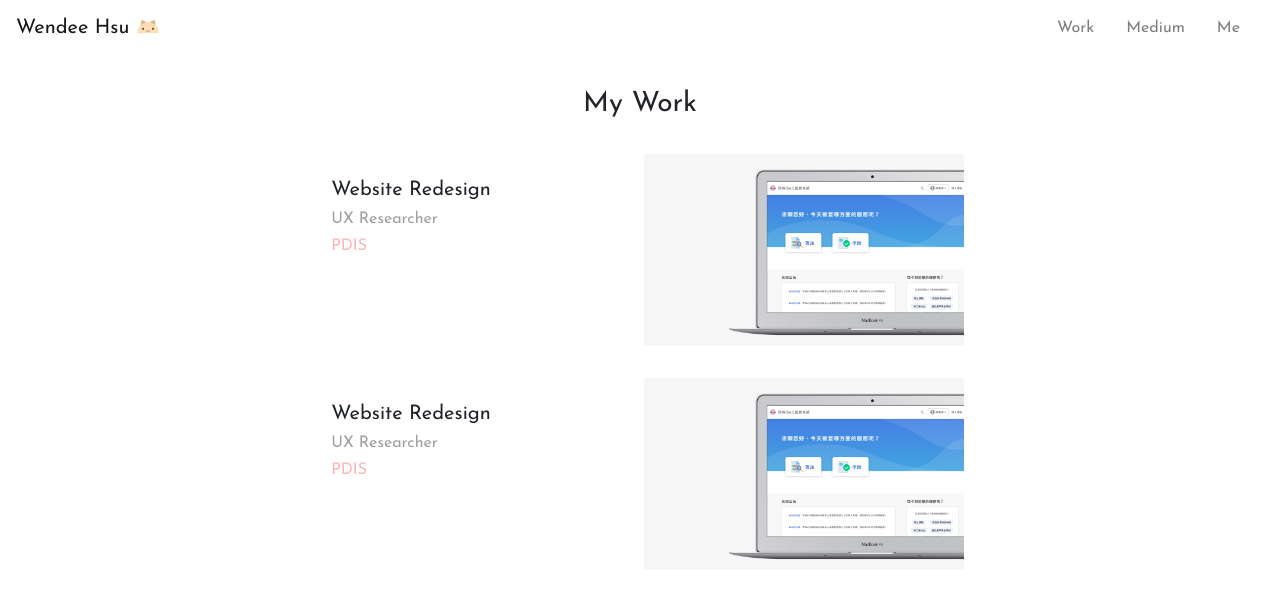
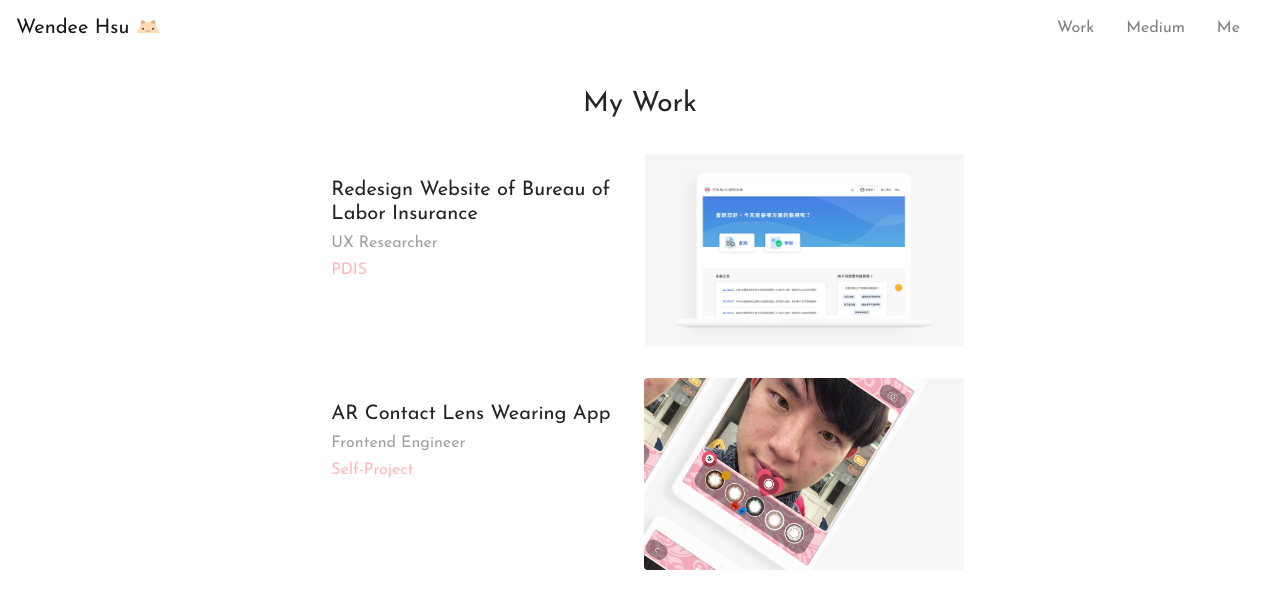
Before and after one commit to wendeehsu/wendeehsu.github.io, a React (Create React App) app: page / in a window 1280 px wide. Shown: the top 608 px of the page. Built offline with nearby package versions, Linux system fonts and the light colour scheme.

Commit message:
finish My Work Page

```diff
--- a/src/components/ProjectCard.js
+++ b/src/components/ProjectCard.js
@@ -1,22 +1,23 @@
-import React from 'react';
+import React, { Component } from 'react';
 
-function ProjectCard() {
-    const img = "/images/project1-cover.png";
+class ProjectCard extends Component {
+    render(){
         return (
             <div className="row justify-content-center projectCard">
                 <div className="col-3 projectDescription">
-                <h5>Website Redesign</h5>
-                <h6 className="gray-text">UX Researcher</h6>
-                <h6 className="pink-text">PDIS</h6>
+                    <h5>{this.props.project.name}</h5>
+                    <h6 className="gray-text">{this.props.project.role}</h6>
+                    <h6 className="pink-text">{this.props.project.company}</h6>
                 </div>
                 <div className="cardBorder">
                     <div
                         className="card"
-                    style={{backgroundImage: "url(" + process.env.PUBLIC_URL + img + ")"}}
+                        style={{backgroundImage: "url(" + process.env.PUBLIC_URL + this.props.project.imgUrl + ")"}}
                     />
                 </div>
             </div>
         )
     }
+}
 
 export default ProjectCard;
--- a/src/components/Work.js
+++ b/src/components/Work.js
@@ -4,16 +4,41 @@ import '../css/Work.css';
 
 class Work extends Component {
     render() {
+        const project1 = new Project(
+            "Redesign Website of Bureau of Labor Insurance",
+            "UX Researcher",
+            "PDIS",
+            "/images/project1-cover.png",
+            ""
+        );
+
+        const project2 = new Project(
+            "AR Contact Lens Wearing App",
+            "Frontend Engineer",
+            "Self-Project",
+            "/images/project2-cover.png",
+            ""
+        );
+
         return (
             <div>
                 <h3 className="title">
                     My Work
                 </h3>
-                <ProjectCard />
-                <ProjectCard />
+                <ProjectCard project={project1}/>
+                <ProjectCard project={project2}/>
             </div>
         )
     }
-}
+};
+class Project {
+    constructor(name, role, company, imgUrl, pageUrl) {
+      this.name = name;
+      this.role = role;
+      this.company = company;
+      this.imgUrl = imgUrl;
+      this.pageUrl = pageUrl;
+    }
+};
 
 export default Work;
--- a/src/css/Work.css
+++ b/src/css/Work.css
@@ -27,4 +27,5 @@
 
 .projectDescription {
     padding-top: 1.5rem;
+    padding-right: 1rem;
 }
```
Also changed, not shown: public/images/project1-cover.png, public/images/project2-cover.png (added), public/manifest.json. Lines whose indentation alone changed are shown as unchanged.
